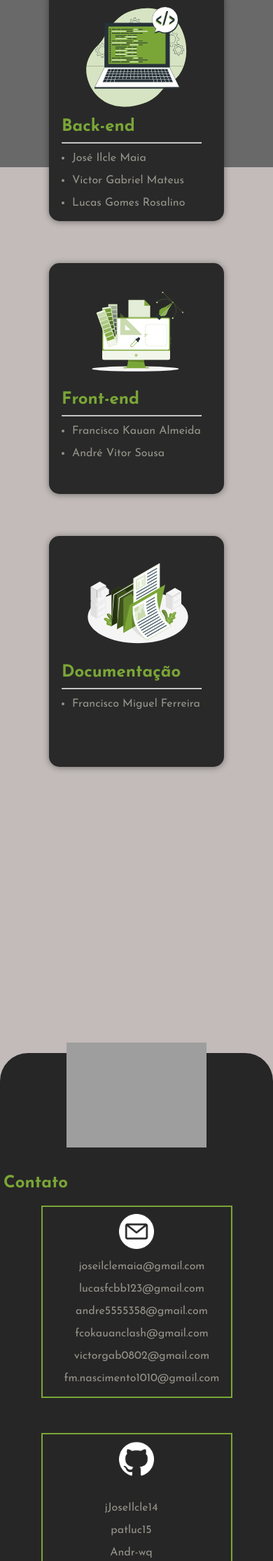
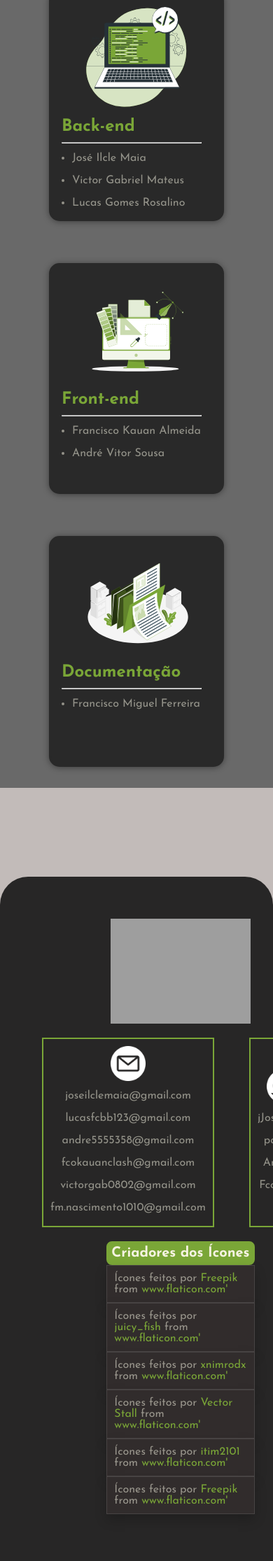
Before and after one commit to JoseIlcle14/Gerenciador_Escolar_de_Patrimonio, a Flask app: page /sobre in a window 390 px wide. Shown: the part 2379-4610 px from the top of the page at 70% size. Run offline with Flask 3, Linux system fonts and the light colour scheme; some libraries are stand-ins or nearby versions; grey boxes are pictures that could not be loaded.

Commit message:
Ajeitei a responsividade do footer

```diff
--- a/static/css/about.css
+++ b/static/css/about.css
@@ -278,8 +278,8 @@ header {
 /*seção de desenvolvedores*/
 .develops {
     background-color: rgb(105, 105, 105);
-    height: 45vh;
-    margin-bottom: 25vh;
+    height: auto;
+    margin-bottom: 15vh;
 }
 
 #main-title {
@@ -378,10 +378,6 @@ header {
         padding-left: 20px;
     }
 
-    .develops {
-        margin-bottom: 150vh;
-    }
-
 }
 
 @media only screen and (max-width: 1170px) {
--- a/static/css/footer.css
+++ b/static/css/footer.css
@@ -7,76 +7,49 @@ footer {
     border-radius: 40px 40px 0 0;
     padding: 30px;
     background-color: rgba(19, 19, 19, 0.882);
+
 }
 
 #logo-footer {
     width: 200px;
 }
 
-.footer--column {
+.footer--row {
+    display: flex;
+    flex-direction: row;
+    justify-content: space-between;
+    padding: 30px;
+    gap: 20px;
+    flex-wrap: wrap;
+}
+
+.bloco-1 ,
+.bloco-2{
     display: flex;
     flex-direction: column;
+    text-align: center;
+    justify-content: center;
+    align-items: center;
+    padding: 10px;
+    border: 2px solid #7AA637;
+    width: auto;
+    color: #f6f3e286;
 }
 
-footer ul {
-    color: #f6f3e286;
+.container-blocos{
+    display: flex;
+    flex-direction: row;
+    gap: 50px;
+
+}
+.container-blocos ul {
     line-height: 2;
-    padding-left: 15px;
     padding-top: 5px;
     list-style: none;
 }
-
-footer h2 {
-    color: #7AA637;
-    margin-bottom: 20px;
-}
-
-footer p {
-    text-align: center;
-    color: #f6f3e286;
-    margin-top: 30px;
-    margin-bottom: 5px;
-}
-
-.fim {
-    display: flex;
-    gap: 10vw;
-    flex-direction: row;
-    padding-bottom: 30px;
-}
-
 #contact-img {
     filter: invert(100%);
-    margin-left: 90px;
     width: 50px;
-}
-
-.bloco-1,
-.bloco-2 {
-    padding: 10px;
-    border: 2px solid #7AA637;
-    width: 17vw;
-}
-
-.bloco-2 {
-    position: relative;
-    top: 30px;
-}
-
-.bloco-2 ul {
-    margin-top: 20px;
-    margin-right: 30px;
-    text-align: center;
-}
-
-.container-blocos {
-    display: flex;
-    flex-direction: row;
-    gap: 50px;
-}
-
-footer hr {
-    margin-top: 80px;
 }
 
 #btn-f {
@@ -87,13 +60,11 @@ footer hr {
     font-size: 20px;
     border: 2px solid #7AA637;
     transition: all 0.5s ease;
-    margin-top: -50px;
 }
 
 #btn-f:hover {
     background-color: rgba(0, 0, 0, 0);
     border: 2px solid #7AA637;
-
 }
 
 .dropdown-footer {
@@ -125,55 +96,33 @@ footer hr {
     text-decoration: none;
 }
 
+footer hr{
+    margin-top: 90px;
+}
+
+footer p{
+    margin: 10px;
+    text-align: center;
+    color: #f6f3e286;
+}
+
+
 /*responsividade*/
 @media screen and (max-width: 700px) {
 
-    footer {
-        padding: 5px;
+    .footer--row {
+        display: flex;
+        flex-direction: column;
+        align-items: center;
+        padding: 30px;
     }
 
-    .fim {
+    footer hr{
+        margin-top: 50vh;
+    }
+
+    .dropdown-content-footer {
         display: flex;
         flex-direction: column;
     }
-
-    .container-blocos {
-        display: flex;
-        flex-direction: column;
-    }
-
-    .bloco-1,
-    .bloco-2 {
-        text-align: center;
-        margin: auto;
-        width: 70vw;
-    }
-
-    .bloco-2 {
-        margin-top: -30px;
-        margin-bottom: 80px;
-    }
-
-    #logo-footer {
-        margin: auto;
-        margin-top: -20px;
-    }
-
-    #btn-f {
-        width: 250px;
-        text-align: center;
-        align-items: center;
-        margin: auto;
-        margin-top: -25px;
-        margin-bottom: 10px;
-    }
-
-    #contact-img {
-        margin-left: 0;
-    }
-
-    footer hr {
-        margin-top: 35vh;
-    }
-
 }
--- a/templates/sobre.html
+++ b/templates/sobre.html
@@ -160,10 +160,8 @@
     <!-- Aqui se encontra o rodapé do site-->
 
     <footer>
-        <div class="fim">
+        <div class="footer--row">
             <img id="logo-footer" src="../static/images/logo.svg" alt="logotipo">
-            <div class="footer--column">
-                <h2>Contato</h2>
             <div class="container-blocos">
 
                 <div class="bloco-1">
@@ -177,6 +175,7 @@
                         <li>fm.nascimento1010@gmail.com</li>
                     </ul>
                 </div>
+
                 <div class="bloco-2">
                     <img id="contact-img" src="../static/icons/github.png" alt="Github">
                     <ul>
@@ -187,6 +186,7 @@
                     </ul>
                 </div>
 
+            </div>
                 <div class="dropdown-footer">
                     <span>
                         <h2 id="btn-f">Criadores dos Ícones</h2>
@@ -212,16 +212,14 @@
                         <div id="icons"> Ícones feitos por <a href="https://www.freepik.com" title="Freepik">
                                 Freepik </a>
                             from <a href="https://www.flaticon.com/br/" title="Flaticon">www.flaticon.com'</a></div>
+                    </div>
+
 
                 </div>
         </div>
-                </div>
-            </div>
-        </div>
+
         <hr>
         <p>© 2024 GEP. Todos os direitos reservados.</p>
-
-    </footer>
 
 </body>
 
```
Also changed, not shown: templates/index.html (+7 -9 lines). Lines whose indentation alone changed are shown as unchanged.
